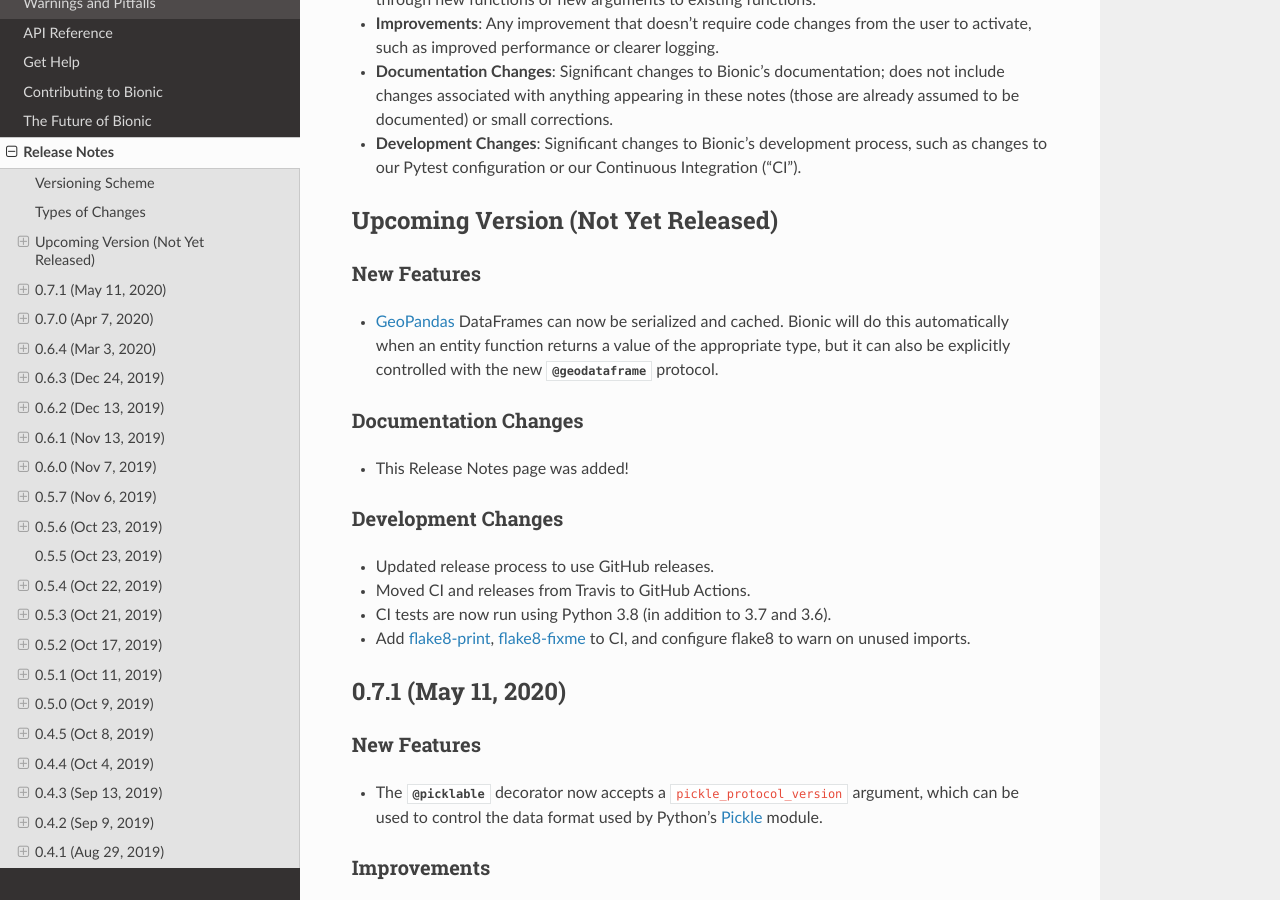
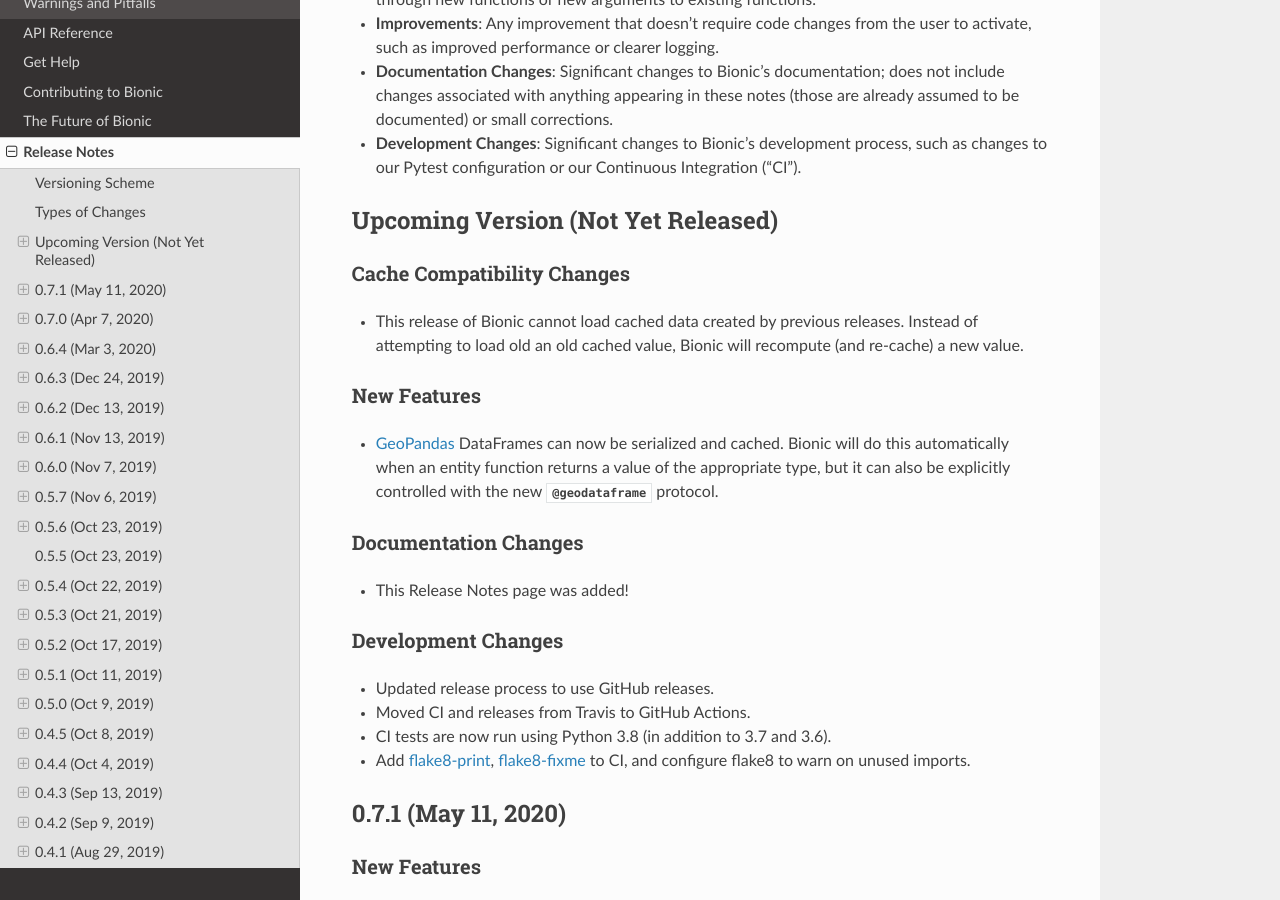
Before and after one commit to square/bionic, a Sphinx documentation site: the page built from docs/release-notes.rst, in a window 1280 px wide and 900 px high, scrolled down 1196 px. Built offline with Sphinx 7.4.7 and the Read the Docs theme 2.0.0, drawn with Linux system fonts in a browser that asks for light colours.

Commit message:
Bump cache schema version
Now that we are storing user provided values in persistence cache, the
provenance for the values in other provenances with a dependency on it
changes. Instead of using the whole provenance of values, it now uses
the value hash instead (unless user specifically turns off persistence
for them).

```diff
--- a/docs/release-notes.rst
+++ b/docs/release-notes.rst
@@ -71,6 +71,13 @@
    changes are added. This way, the "Upcoming Version" section will be never be visible
    in the "stable" docs (corresponding to the last release) but will be visible in the
    "latest" docs (corresponding to the master branch).
+
+Cache Compatibility Changes
+...........................
+
+- This release of Bionic cannot load cached data created by previous releases.
+  Instead of attempting to load old an old cached value, Bionic will recompute
+  (and re-cache) a new value.
 
 New Features
 ............
```
Also changed, not shown: 19 other files.
